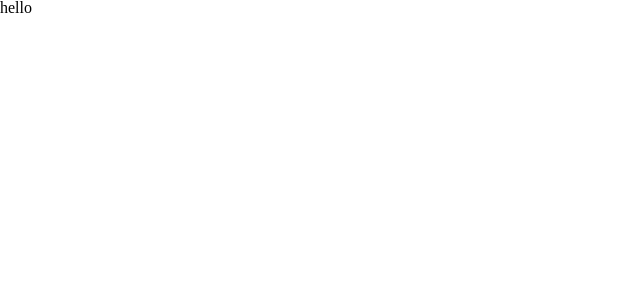
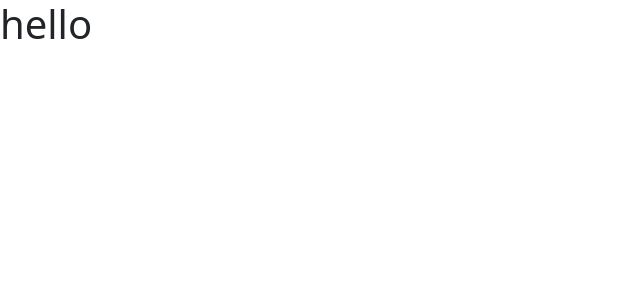
Before and after one commit to suemcmahon/markdown-previewer, a React (Create React App) app: page / in a window 1280 px wide. Shown: the top 300 px of the page, without its empty margins (0-640 px from the left). Built offline with nearby package versions, Linux system fonts and the light colour scheme.

Commit message:
Add Bootstrap

```diff
--- a/package.json
+++ b/package.json
@@ -6,6 +6,7 @@
     "@testing-library/jest-dom": "^5.14.1",
     "@testing-library/react": "^11.2.7",
     "@testing-library/user-event": "^12.8.3",
+    "bootstrap": "^5.1.3",
     "react": "^17.0.2",
     "react-dom": "^17.0.2",
     "react-scripts": "4.0.3",
--- a/src/App.js
+++ b/src/App.js
@@ -1,5 +1,9 @@
 function App() {
-  return <div className="App">hello</div>;
+  return (
+    <div className="App">
+      <h1>hello</h1>
+    </div>
+  );
 }
 
 export default App;
--- a/src/index.js
+++ b/src/index.js
@@ -1,7 +1,7 @@
 import React from "react";
 import ReactDOM from "react-dom";
 import "./index.css";
-import "./reset.css";
+import "bootstrap/dist/css/bootstrap.css";
 import App from "./App";
 
 ReactDOM.render(
```
Also changed, not shown: 1 other file (tests, documents, lock files or other folders).
